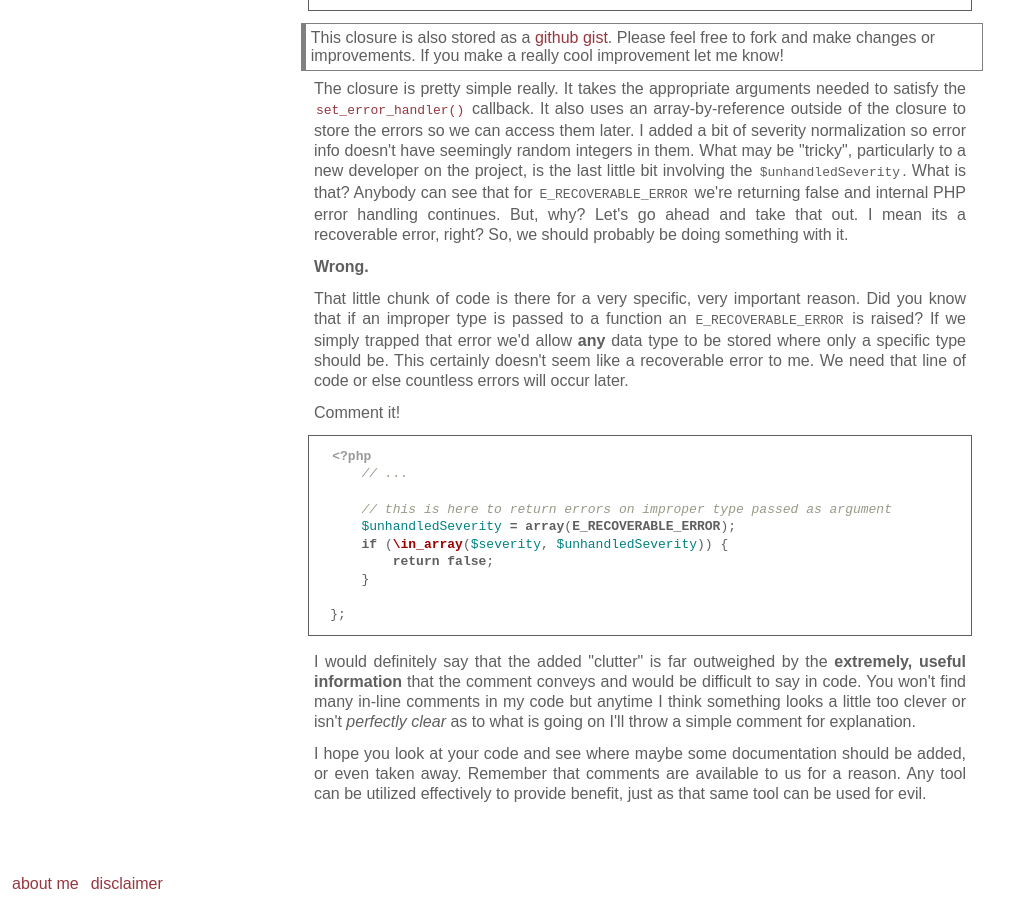
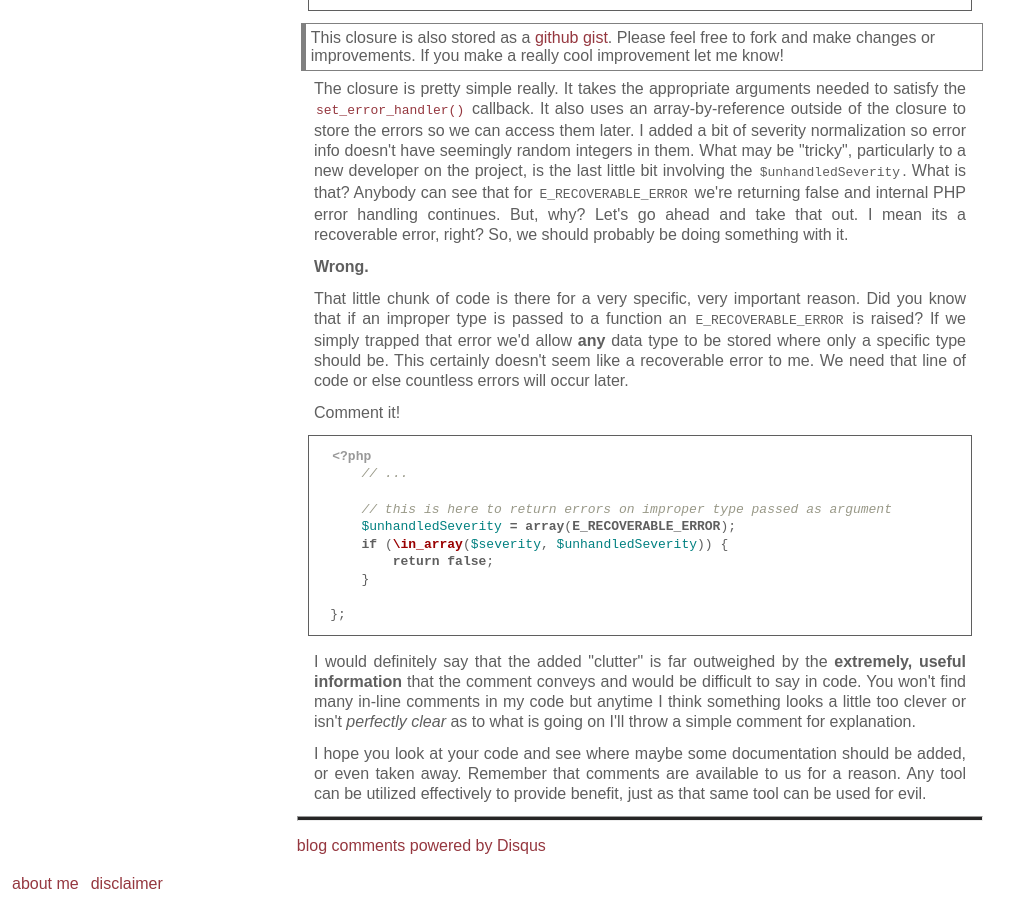
Before and after one commit to cspray/archived-blog, a Jekyll site: the page built from _posts/2012-01-02-comments-arent-evil.html, in a window 1280 px wide and 900 px high, scrolled down 2258 px. Shown: the whole window, without its empty margins (0-1034 px from the left). Built offline with Jekyll 4.4.1, drawn with Linux system fonts in a browser that asks for light colours; part of the change alters nothing that is shown.

Commit message:
UPD comments-arent-evil adding disqus comments

```diff
--- a/_posts/2012-01-02-comments-arent-evil.html
+++ b/_posts/2012-01-02-comments-arent-evil.html
@@ -4,6 +4,12 @@ title: comments aren't evil; comment your code
 author: Charles Sprayberry
 author_link: http://www.github.com/cspray/
 published: true
+
+disqus_enabled: true
+disqus_shortname: ramblingsofaphpenthusiast
+disqus_identifier: /2012/01/02/comments-arent-evil
+disqus_url: http://cspray.github.com/2012/01/02/comments-arent-evil.html
+disqus_title: comments aren't evil; comment your code
 ---
 
 <h2>comments aren't evil; comment your code</h2>
```
